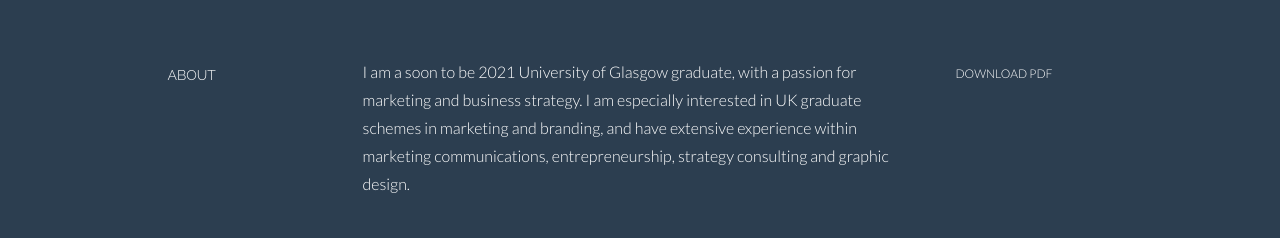
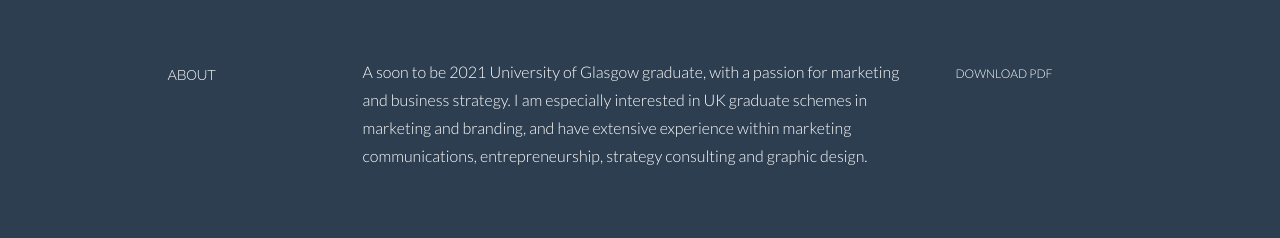
Before and after one commit to alexandrakangas/alexandrakangas.github.io, a plain HTML site: page index.html in a window 1280 px wide. Shown: the part 562-800 px from the top of the page. Drawn offline with Linux system fonts and the light colour scheme.

Commit message:
Add files via upload

```diff
--- a/index.html
+++ b/index.html
@@ -85,7 +85,7 @@
             <h5>ABOUT</h5>
           </div>
           <div class="col-lg-6">
-            <p>I am a soon to be 2021 University of Glasgow graduate, with a passion for marketing and business strategy. I am especially interested in UK graduate schemes in marketing and branding, and have extensive experience within marketing communications, entrepreneurship, strategy consulting and graphic design.</p>
+            <p>A soon to be 2021 University of Glasgow graduate, with a passion for marketing and business strategy. I am especially interested in UK graduate schemes in marketing and branding, and have extensive experience within marketing communications, entrepreneurship, strategy consulting and graphic design.</p>
           </div>
           <div class="col-lg-3">
             <p><a href="#"><i class="icon-file"></i></a>
```
